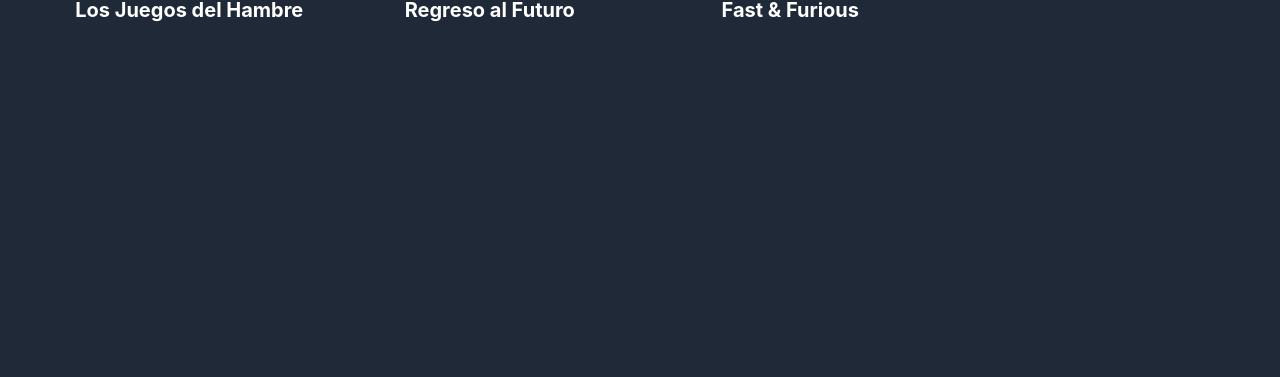
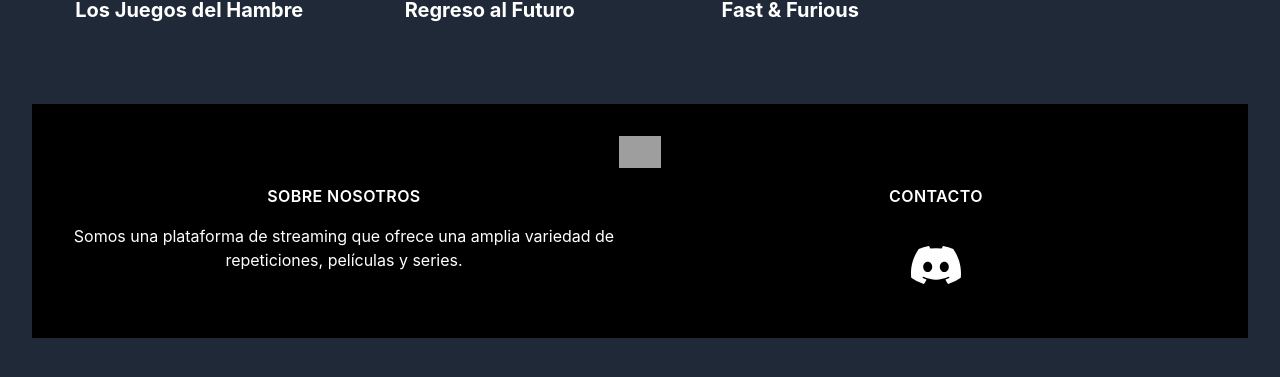
Before and after one commit to JaviBarrientos17/elpepe-streams, a Next.js app: page /sagas in a window 1280 px wide. Shown: the part 377-754 px from the top of the page. Built offline with nearby package versions, Linux system fonts and the light colour scheme; grey boxes are pictures that could not be loaded.

Commit message:
Added FooterComponent to series & sagas .js

```diff
--- a/pages/sagas.js
+++ b/pages/sagas.js
@@ -2,11 +2,13 @@
 import Link from "next/link";
 import Image from "next/image";
 import sagasData from "../data/Sagas.json";
+import FooterComponent from "../components/FooterComponent";
 
 export default function Sagas() {
   const [sagas, setSagas] = useState(sagasData);
 
   return (
+    <>
       <div className="container">
         <div className="max-w-screen-xl px-4 sm:px-6 lg:px-8 content">
           <h1 className="title text-2xl sm:text-4xl font-bold my-4 text-white text-center">
@@ -27,7 +29,9 @@
                   </a>
                 </Link>
                 <div className="p-4 text-white text-justify">
-                <h2 className="text-xl font-bold text-center">{saga.title}</h2>
+                  <h2 className="text-xl font-bold text-center">
+                    {saga.title}
+                  </h2>
                   <p>{saga.description}</p>
                 </div>
               </div>
@@ -35,5 +39,7 @@
           </div>
         </div>
       </div>
+      <FooterComponent />
+    </>
   );
 }
```
Also changed, not shown: pages/series.js (+7 -1 lines). Lines whose indentation alone changed are shown as unchanged.
